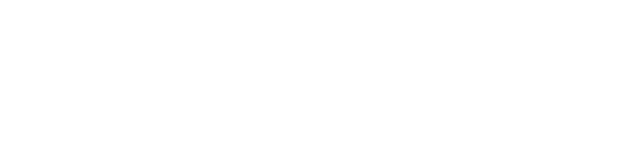
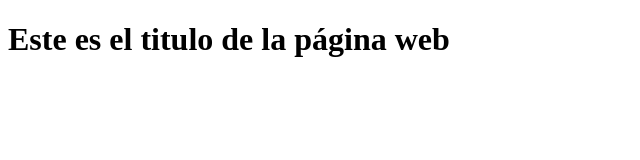
Before and after one commit to Mauricio-SS/PruebaGit, a plain HTML site: page index.html in a window 1280 px wide. Shown: the whole page, without its empty margins (0-640 px from the left). Drawn offline with Linux system fonts and the light colour scheme.

Commit message:
Agregación de un titulo a nuestra página web

```diff
--- a/index.html
+++ b/index.html
@@ -7,6 +7,6 @@
     <title>Prueba Git</title>
 </head>
 <body>
-
+    <h1>Este es el titulo de la página web</h1>
 </body>
 </html>
```
